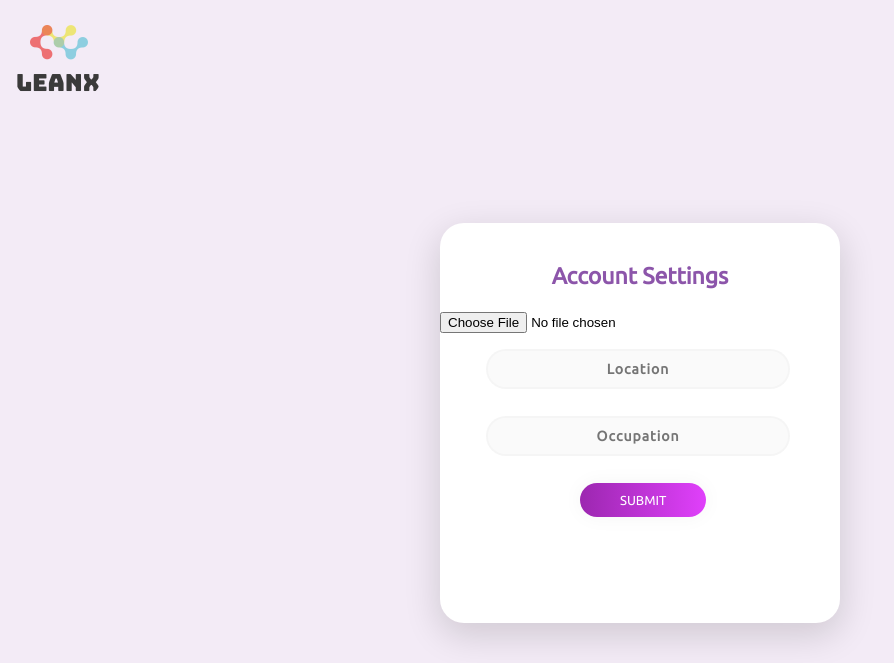
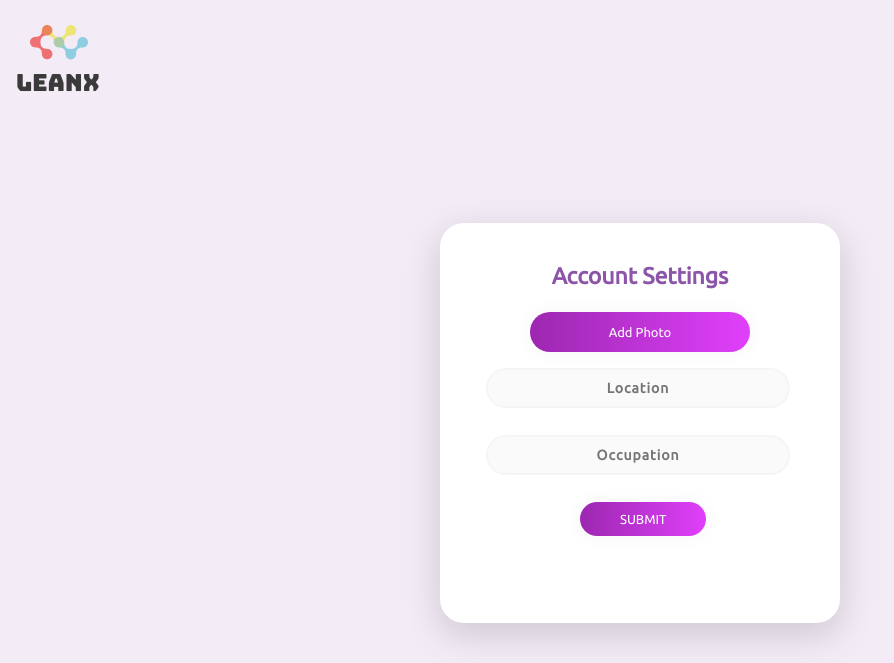
Before and after one commit to tamiminaser/Leanx, a Flask app: page /settings in a window 1280 px wide. Shown: the top 663 px of the page, without its empty margins (0-894 px from the left). Run offline with Flask 2, Linux system fonts and the light colour scheme; some libraries are stand-ins or nearby versions.

Commit message:
changed style of profile pic upload buttton

```diff
--- a/static/css/style.css
+++ b/static/css/style.css
@@ -176,6 +176,36 @@ a {
     padding-left: 10px;
 }
 
+.file {
+    opacity: 0;
+    width: 0.1px;
+    height: 0.1px;
+    position: absolute;
+  }
+
+.file-input label {
+
+    cursor: pointer;
+    border-radius: 5em;
+    color: #fff;
+    background: linear-gradient(to right, #9C27B0, #E040FB);
+    border: 0;
+    padding-left: 10px;
+    padding-right: 10px;
+    padding-bottom: 10px;
+    padding-top: 10px;
+    font-family: 'Ubuntu', sans-serif;
+    font-size: 13px;
+    box-shadow: 0 0 20px 1px rgba(0, 0, 0, 0.04);
+    width: 200px;
+    height: 20px;
+    display: block;
+    position: relative;
+    display: flex;
+    align-items: center;
+    justify-content: center;
+    transition: transform .2s ease-out;
+  }
 
 @media (max-width: 600px) {
     .main {
--- a/templates/settings.html
+++ b/templates/settings.html
@@ -13,7 +13,12 @@
         <div class="main">
             <form method="POST" action="" enctype="multipart/form-data">
                 <p class="sign" align="center">Account Settings</p>
-                <p><input align="center" type="file" name="file" accept=".jpg,.png,.jfif"></p>
+                <p>
+                    <div class="file-input" align="center">
+                        <input type="file" id="file" class="file" name="file" accept=".jpg,.png,.jfif"/>
+                        <label for="file">Add Photo</label>
+                    </div>
+                </p>
                 <input class="un" align="center" type="text" name="location" id="location" placeholder="Location"><br>
                 <input class="un" align="center" type="text" name="occupation" id="occupation" placeholder="Occupation"><br>
                 <input class="submit" align="center" type="submit" name="submit" value="SUBMIT"><br>
```
